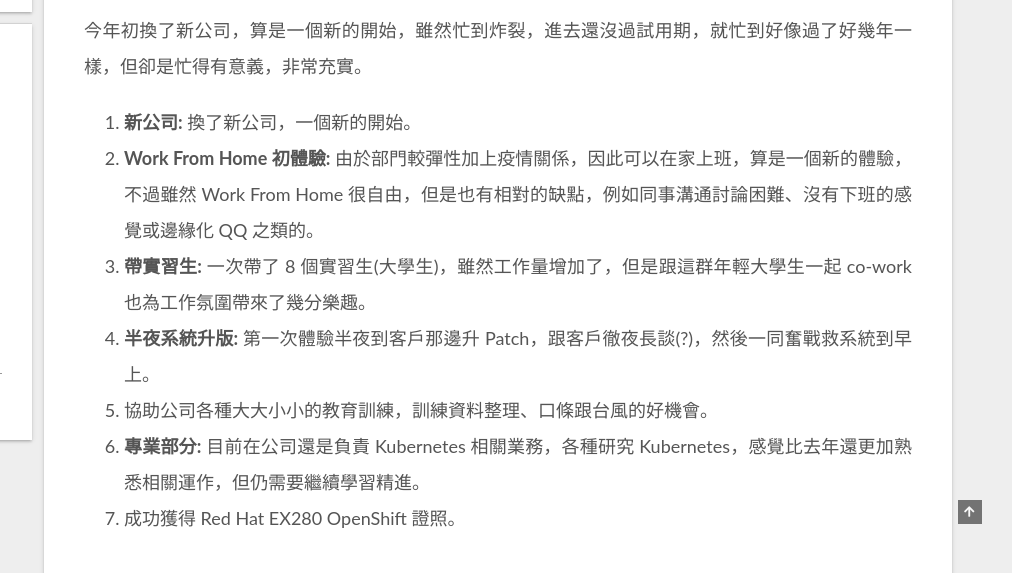
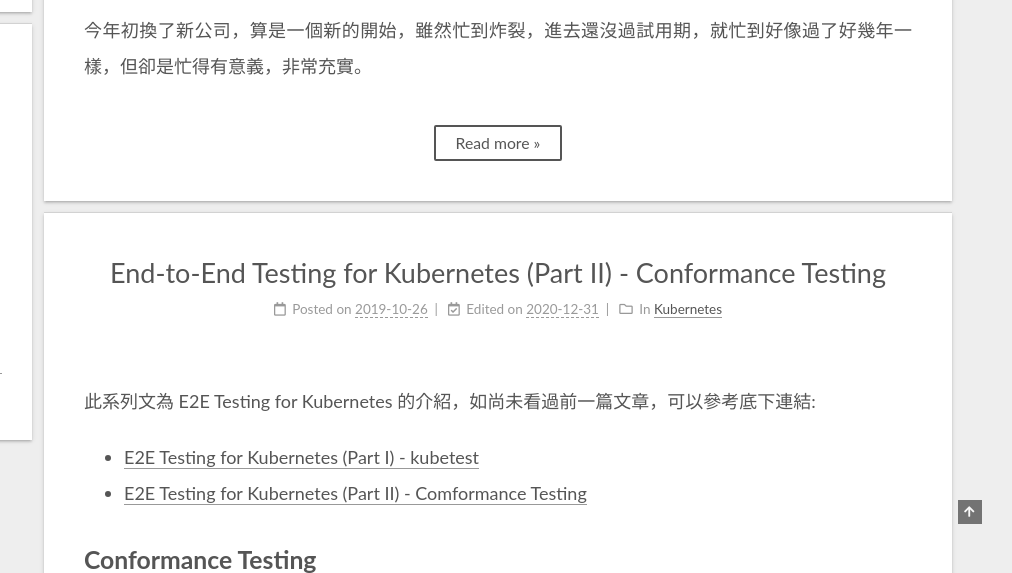
Before and after one commit to pohsienshih/pohsien.github.io, a plain HTML site: page index.html in a window 1280 px wide. Shown: the part 376-949 px from the top of the page, 268-1280 px from the left. Drawn offline with nearby package versions, Linux system fonts and the light colour scheme.

Commit message:
Site updated: 2020-12-31 17:17:36

```diff
--- a/index.html
+++ b/index.html
@@ -316,7 +316,7 @@
       <span class="post-meta-item-text">Posted on</span>
 
 
-      <time title="Created: 2020-12-31 16:25:20 / Modified: 17:12:26" itemprop="dateCreated datePublished" datetime="2020-12-31T16:25:20+08:00">2020-12-31</time>
+      <time title="Created: 2020-12-31 16:25:20 / Modified: 17:17:23" itemprop="dateCreated datePublished" datetime="2020-12-31T16:25:20+08:00">2020-12-31</time>
     </span>
     <span class="post-meta-item">
       <span class="post-meta-item-icon">
@@ -340,15 +340,6 @@
     <div class="post-body" itemprop="articleBody">
           <h2 id="2020-回顧"><a href="#2020-回顧" class="headerlink" title="2020 回顧"></a>2020 回顧</h2><p>2020 年真的是讓人印象深刻的一年，因為新冠肺炎影響關係，許多計畫都被影響，但就整體上來看，今年對我個人來說仍然算是一個蠻有收穫的一年，做了許多嘗試以及達各種成就。</p>
 <h3 id="工作方面"><a href="#工作方面" class="headerlink" title="工作方面"></a>工作方面</h3><p>今年初換了新公司，算是一個新的開始，雖然忙到炸裂，進去還沒過試用期，就忙到好像過了好幾年一樣，但卻是忙得有意義，非常充實。</p>
-<ol>
-<li><strong>新公司:</strong> 換了新公司，一個新的開始。</li>
-<li><strong>Work From Home 初體驗:</strong> 由於部門較彈性加上疫情關係，因此可以在家上班，算是一個新的體驗，不過雖然 Work From Home 很自由，但是也有相對的缺點，例如同事溝通討論困難、沒有下班的感覺或邊緣化 QQ 之類的。</li>
-<li><strong>帶實習生:</strong> 一次帶了 8 個實習生(大學生)，雖然工作量增加了，但是跟這群年輕大學生一起 co-work 也為工作氛圍帶來了幾分樂趣。</li>
-<li><strong>半夜系統升版:</strong> 第一次體驗半夜到客戶那邊升 Patch，跟客戶徹夜長談(?)，然後一同奮戰救系統到早上。</li>
-<li>協助公司各種大大小小的教育訓練，訓練資料整理、口條跟台風的好機會。</li>
-<li><strong>專業部分:</strong> 目前在公司還是負責 Kubernetes 相關業務，各種研究 Kubernetes，感覺比去年還更加熟悉相關運作，但仍需要繼續學習精進。 </li>
-<li>成功獲得 Red Hat EX280 OpenShift 證照。</li>
-</ol>
           <!--noindex-->
             <div class="post-button">
               <a class="btn" href="/2020/2020-Review/#more" rel="contents">
```
Also changed, not shown: 2020/2020-Review/index.html (+6 -6 lines).
